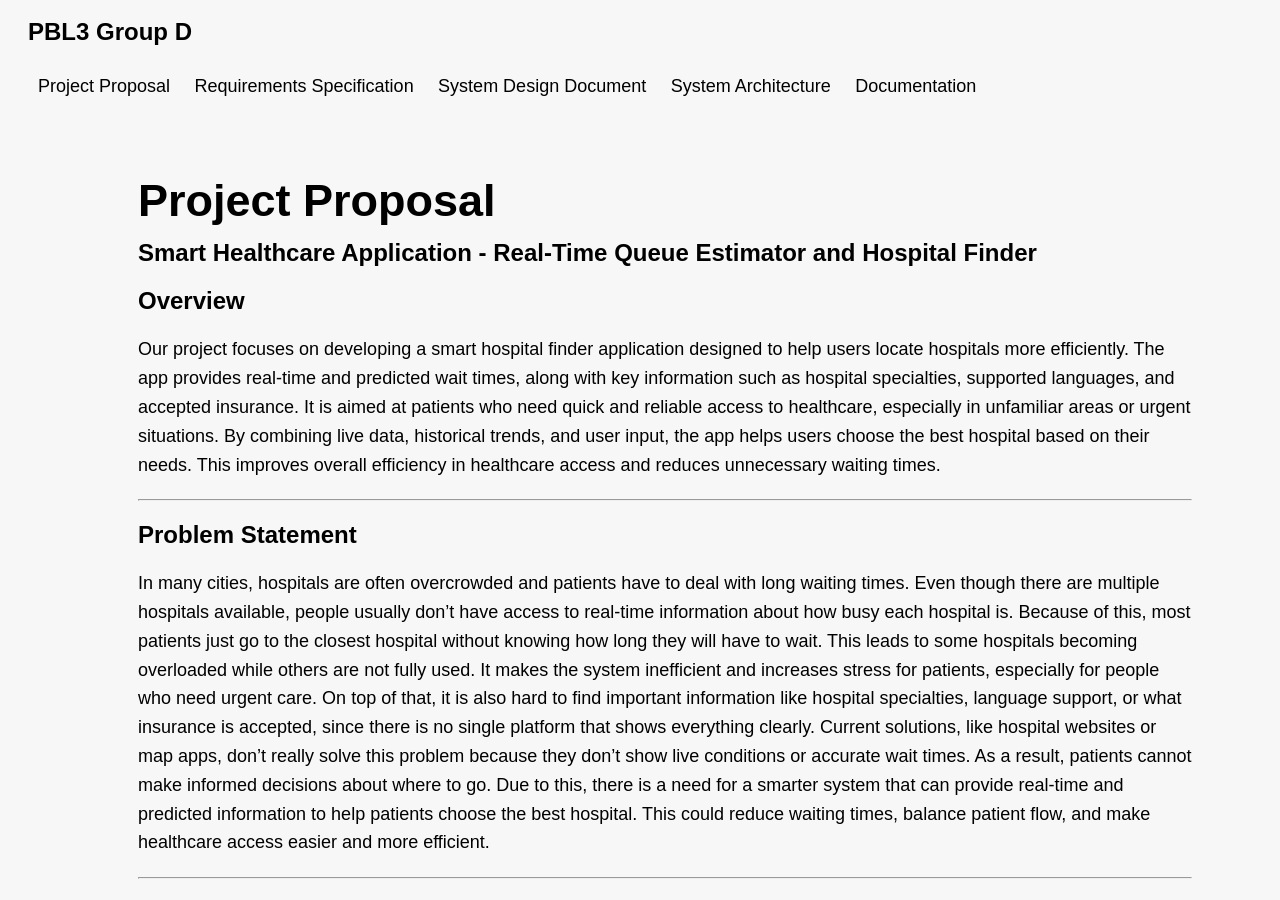
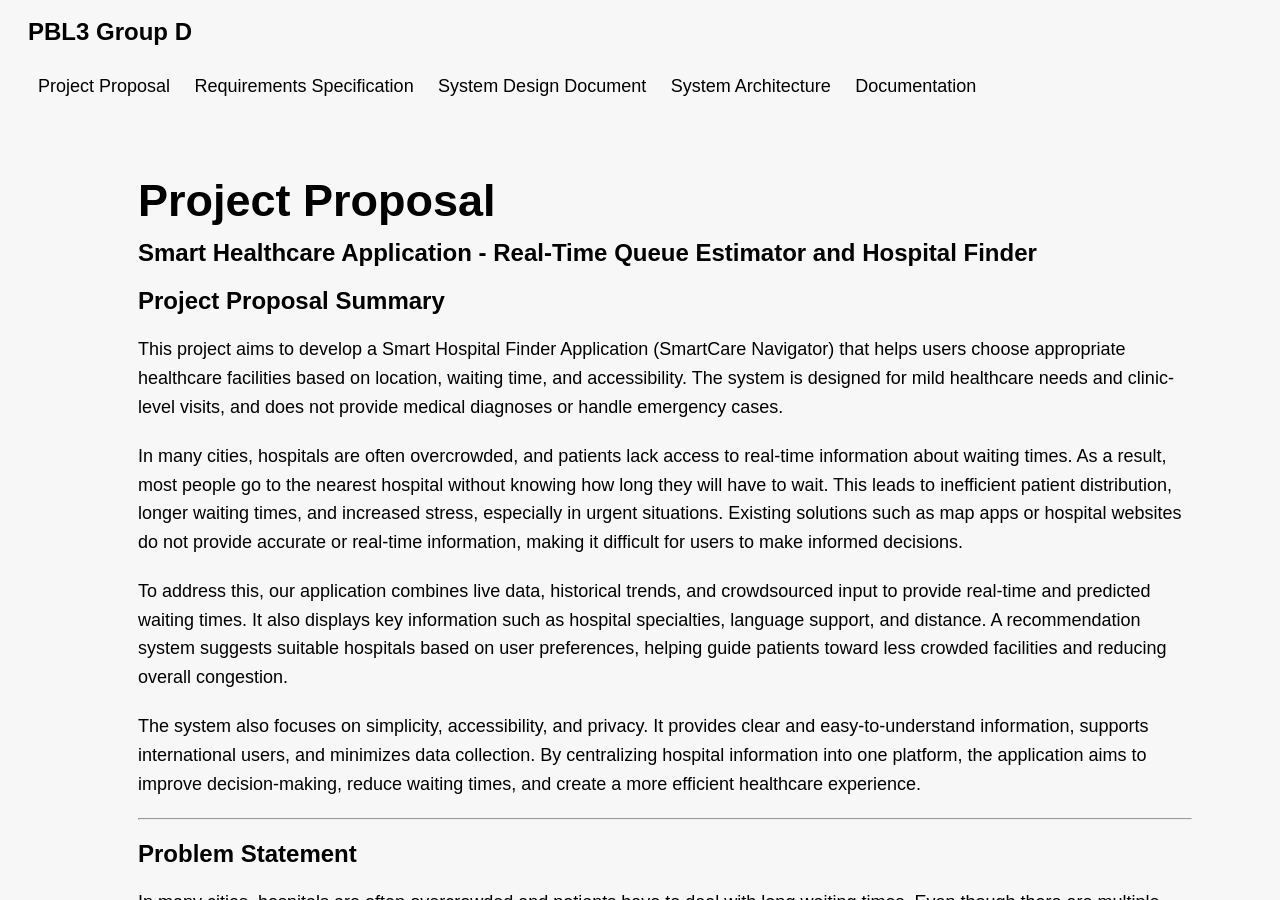
Before and after one commit to daitera1/PBL3-Group-D, a Jekyll site: the page built from _posts/2026-04-28-project-proposal.md, in a window 1280 px wide and 900 px high. Built offline with Jekyll 4.4.1, drawn with Linux system fonts in a browser that asks for light colours.

Commit message:
changed project proposal summary location

```diff
--- a/_posts/2026-04-28-project-proposal.md
+++ b/_posts/2026-04-28-project-proposal.md
@@ -7,9 +7,15 @@ permalink: /posts/project-proposal/
 
 # Smart Healthcare Application - Real-Time Queue Estimator and Hospital Finder
 
-## Overview
+## Project Proposal Summary
 
-Our project focuses on developing a smart hospital finder application designed to help users locate hospitals more efficiently. The app provides real-time and predicted wait times, along with key information such as hospital specialties, supported languages, and accepted insurance. It is aimed at patients who need quick and reliable access to healthcare, especially in unfamiliar areas or urgent situations. By combining live data, historical trends, and user input, the app helps users choose the best hospital based on their needs. This improves overall efficiency in healthcare access and reduces unnecessary waiting times.
+This project aims to develop a Smart Hospital Finder Application (SmartCare Navigator) that helps users choose appropriate healthcare facilities based on location, waiting time, and accessibility. The system is designed for mild healthcare needs and clinic-level visits, and does not provide medical diagnoses or handle emergency cases.
+
+In many cities, hospitals are often overcrowded, and patients lack access to real-time information about waiting times. As a result, most people go to the nearest hospital without knowing how long they will have to wait. This leads to inefficient patient distribution, longer waiting times, and increased stress, especially in urgent situations. Existing solutions such as map apps or hospital websites do not provide accurate or real-time information, making it difficult for users to make informed decisions.
+
+To address this, our application combines live data, historical trends, and crowdsourced input to provide real-time and predicted waiting times. It also displays key information such as hospital specialties, language support, and distance. A recommendation system suggests suitable hospitals based on user preferences, helping guide patients toward less crowded facilities and reducing overall congestion.
+
+The system also focuses on simplicity, accessibility, and privacy. It provides clear and easy-to-understand information, supports international users, and minimizes data collection. By centralizing hospital information into one platform, the application aims to improve decision-making, reduce waiting times, and create a more efficient healthcare experience.
 
 ---
 
```
Also changed, not shown: index.md (+0 -10 lines), 3 other files.
